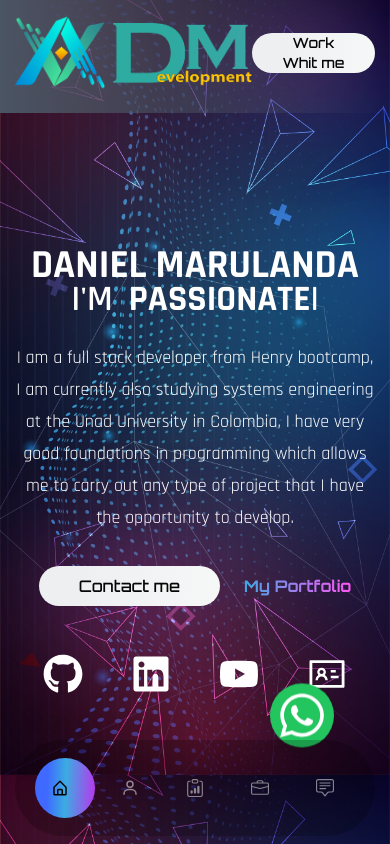
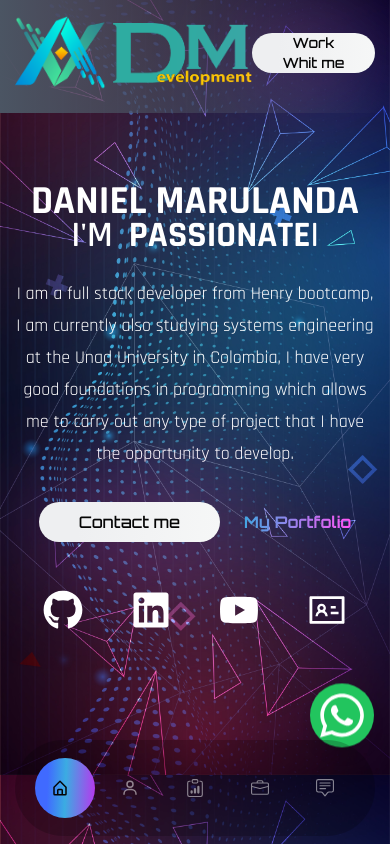
Before and after one commit to dgmarulandac/portfolio_Dgmc, a React (Create React App) app: page / in a window 390 px wide. Shown: the top 844 px of the page. Built offline with nearby package versions, Linux system fonts and the light colour scheme; a web font is replaced by a local one.

Commit message:
changes
postion button whatsapp and center banner in movil screen

```diff
--- a/src/components/Banner.js
+++ b/src/components/Banner.js
@@ -8,7 +8,7 @@ import {fadeIn } from '../variants'
 import { Link } from 'react-scroll';
 
 const Banner = () => {
-  return <section className='min-h-[85vh] lg:min-h-[78vh] flex items-center ' id='home'>
+  return <section className='min-h-[70vh] mb-40 lg:min-h-[78vh] flex items-center ' id='home'>
     <div className='container mx-auto'>
       <div className='flex flex-col gap-y-1 lg:flex-row lg:items-center lg:gap-x-12'>
         <div className='flex-1 text-center font-secondary lg:text-left'>
--- a/src/components/WhatsAppButton.js
+++ b/src/components/WhatsAppButton.js
@@ -8,7 +8,7 @@ const WhatsAppButton = () => {
         href="https://api.whatsapp.com/send?phone=573108252795"
         target="_blank"
         rel="noopener noreferrer"
-        className="mb-[75px] mr-10 bg-green-500 hover:bg-green-600 text-white font-bold w-16 h-16 lg:w-24 lg:h-24 flex items-center justify-center rounded-full shadow-lg animate-bounce"
+        className="mb-[75px]  bg-green-500 hover:bg-green-600 text-white font-bold w-16 h-16 lg:w-24 lg:mr-10 lg:h-24 flex items-center justify-center rounded-full shadow-lg animate-bounce"
       >
         <i className="text-[50px] lg:text-[100px] " ><FaWhatsapp/></i>
       </a>
```
